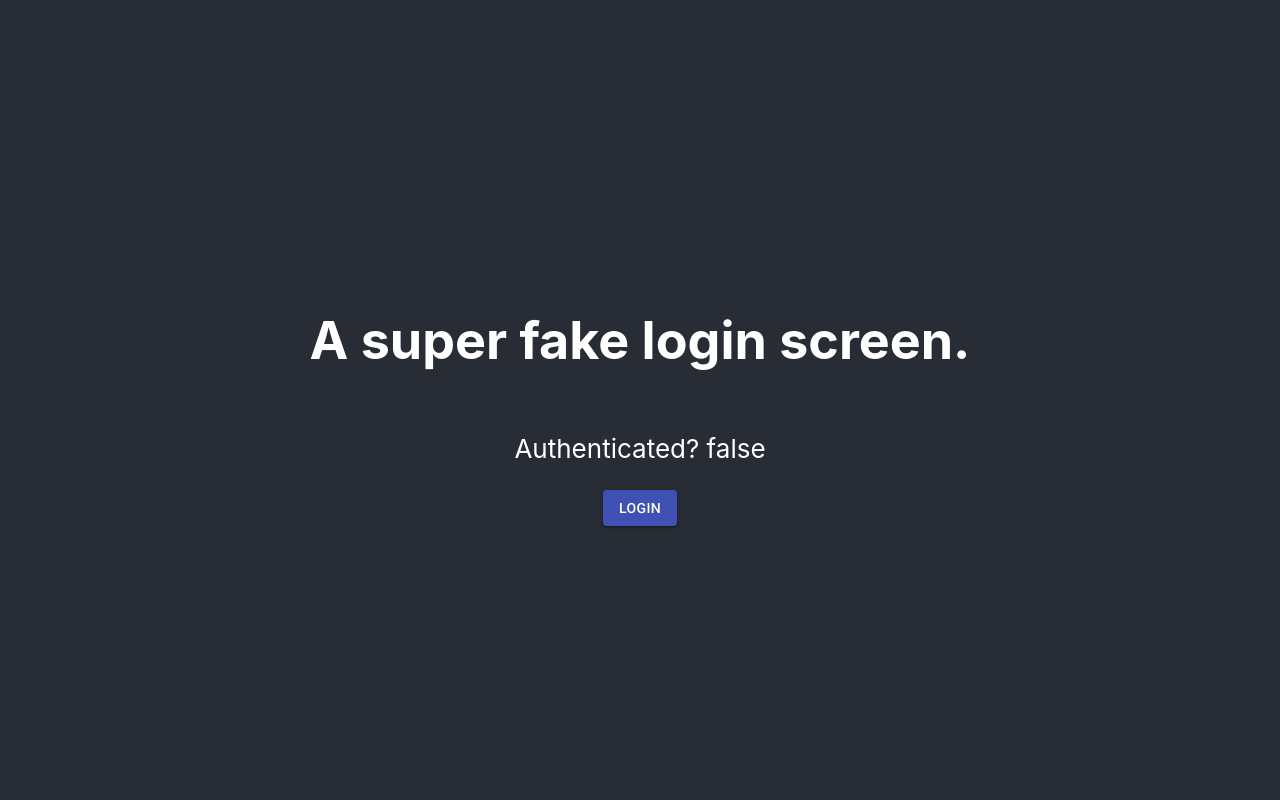
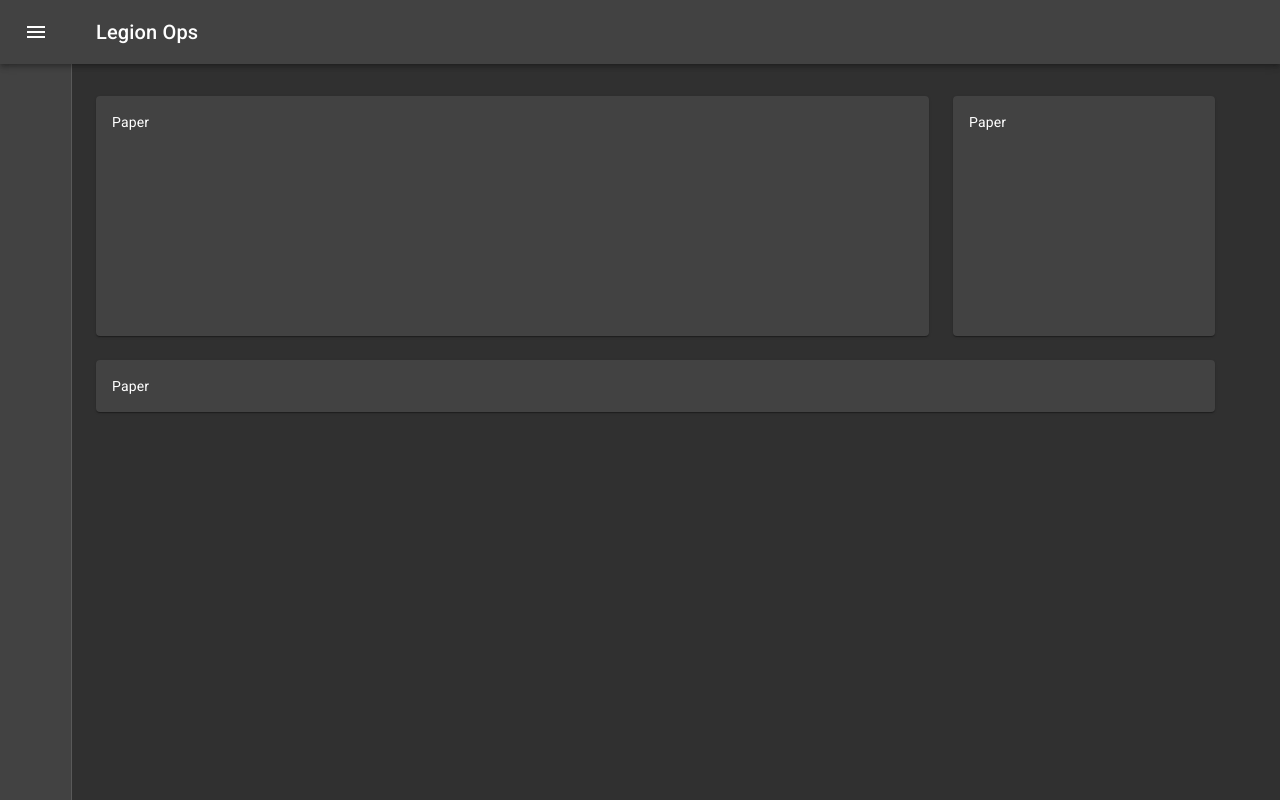
Before and after one commit to StarWarsDev/legion-ops, a React (Create React App) app in the folder client/: page / in a window 1280 px wide. Built offline with nearby package versions, Linux system fonts and the light colour scheme.

Commit message:
Messing around with layout and theme.

```diff
--- a/client/package.json
+++ b/client/package.json
@@ -12,6 +12,7 @@
     "@types/node": "^12.0.0",
     "@types/react": "^16.9.0",
     "@types/react-dom": "^16.9.0",
+    "clsx": "^1.0.4",
     "react": "^16.12.0",
     "react-dom": "^16.12.0",
     "react-scripts": "3.3.0",
@@ -38,6 +39,7 @@
       "last 1 safari version"
     ]
   },
+  "proxy": "http://localhost:5000",
   "devDependencies": {
     "serialize-javascript": "^2.1.1"
   }
--- a/client/src/App.css
+++ /dev/null
@@ -1,38 +0,0 @@
-.App {
-  text-align: center;
-}
-
-.App-logo {
-  height: 40vmin;
-  pointer-events: none;
-}
-
-@media (prefers-reduced-motion: no-preference) {
-  .App-logo {
-    animation: App-logo-spin infinite 20s linear;
-  }
-}
-
-.App-header {
-  background-color: #282c34;
-  min-height: 100vh;
-  display: flex;
-  flex-direction: column;
-  align-items: center;
-  justify-content: center;
-  font-size: calc(10px + 2vmin);
-  color: white;
-}
-
-.App-link {
-  color: #61dafb;
-}
-
-@keyframes App-logo-spin {
-  from {
-    transform: rotate(0deg);
-  }
-  to {
-    transform: rotate(360deg);
-  }
-}
--- a/client/src/App.tsx
+++ b/client/src/App.tsx
@@ -1,28 +1,68 @@
-import React from 'react';
-import { Button } from '@material-ui/core';
-import logo from './logo.svg';
-import './App.css';
-import { useAppStore } from './AppContext';
+import React from "react";
+import clsx from "clsx";
+import { ThemeProvider, makeStyles } from "@material-ui/core/styles";
+import theme from "./theme";
+import { CssBaseline, Container, Grid, Paper } from "@material-ui/core";
+import Header from "./Header";
+
+const useStyles = makeStyles(theme => ({
+  root: {
+    display: "flex"
+  },
+  appBarSpacer: {
+    ...theme.mixins.toolbar
+  },
+  content: {
+    flexGrow: 1,
+    height: "100vh",
+    overflow: "auto"
+  },
+  container: {
+    paddingTop: theme.spacing(4),
+    paddingBottom: theme.spacing(4)
+  },
+  paper: {
+    padding: theme.spacing(2),
+    display: "flex",
+    overflow: "auto",
+    flexDirection: "column"
+  },
+  fixedHeight: {
+    height: 240
+  }
+}));
 
 const App: React.FC = () => {
-  const { state, dispatch } = useAppStore();
+  const classes = useStyles();
+  const fixedHeightPaper = clsx(classes.paper, classes.fixedHeight);
   return (
-    <div className="App">
-      <header className="App-header">
-        <h1>A super fake login screen.</h1>
-        <p>Authenticated? {state.user.authenticated ? "true" : "false"}</p>
-        <Button variant="contained" color="primary" onClick={() => dispatch({
-          type: "authenticated",
-          user: {
-            username: state.user.authenticated ? "" : "heylookafakeusername",
-            authenticated: !state.user.authenticated
-          }
-        })}>
-          {state.user.authenticated ? `Logout: ${state.user.username}` : "Login"}
-        </Button>
-      </header>
-    </div>
+    <ThemeProvider theme={theme}>
+      <div className={classes.root}>
+        <CssBaseline />
+        <Header />
+        <main className={classes.content}>
+          <div className={classes.appBarSpacer} />
+          <Container maxWidth="lg" className={classes.container}>
+            <Grid container spacing={3}>
+              {/* Chart */}
+              <Grid item xs={12} md={8} lg={9}>
+                <Paper className={fixedHeightPaper}>Paper</Paper>
+              </Grid>
+              {/* Recent Deposits */}
+              <Grid item xs={12} md={4} lg={3}>
+                <Paper className={fixedHeightPaper}>Paper</Paper>
+              </Grid>
+              {/* Recent Orders */}
+              <Grid item xs={12}>
+                <Paper className={classes.paper}>Paper</Paper>
+              </Grid>
+            </Grid>
+          </Container>
+        </main>
+        <div>Footer</div>
+      </div>
+    </ThemeProvider>
   );
-}
+};
 
 export default App;
--- /dev/null
+++ b/client/src/Header.tsx
@@ -0,0 +1,149 @@
+import React, { useState } from "react";
+import clsx from "clsx";
+import {
+  AppBar,
+  Toolbar,
+  Typography,
+  makeStyles,
+  IconButton,
+  Drawer
+} from "@material-ui/core";
+import MenuIcon from "@material-ui/icons/Menu";
+import ChevronLeftIcon from "@material-ui/icons/ChevronLeft";
+
+const drawerWidth = 240;
+
+const useStyles = makeStyles(theme => ({
+  toolbar: {
+    paddingRight: 24 // keep right padding when drawer is closed
+  },
+  toolbarIcon: {
+    display: "flex",
+    alignItems: "center",
+    justifyContent: "flex-end",
+    padding: "0 8px",
+    ...theme.mixins.toolbar
+  },
+  appBar: {
+    zIndex: theme.zIndex.drawer + 1,
+    transition: theme.transitions.create(["width", "margin"], {
+      easing: theme.transitions.easing.sharp,
+      duration: theme.transitions.duration.leavingScreen
+    })
+  },
+  appBarShift: {
+    marginLeft: drawerWidth,
+    width: `calc(100% - ${drawerWidth}px)`,
+    transition: theme.transitions.create(["width", "margin"], {
+      easing: theme.transitions.easing.sharp,
+      duration: theme.transitions.duration.enteringScreen
+    })
+  },
+  menuButton: {
+    marginRight: 36
+  },
+  menuButtonHidden: {
+    display: "none"
+  },
+  title: {
+    flexGrow: 1
+  },
+  drawerPaper: {
+    position: "relative",
+    whiteSpace: "nowrap",
+    width: drawerWidth,
+    transition: theme.transitions.create("width", {
+      easing: theme.transitions.easing.sharp,
+      duration: theme.transitions.duration.enteringScreen
+    })
+  },
+  drawerPaperClose: {
+    overflowX: "hidden",
+    transition: theme.transitions.create("width", {
+      easing: theme.transitions.easing.sharp,
+      duration: theme.transitions.duration.leavingScreen
+    }),
+    width: theme.spacing(7),
+    [theme.breakpoints.up("sm")]: {
+      width: theme.spacing(9)
+    }
+  },
+  appBarSpacer: { ...theme.mixins.toolbar },
+  content: {
+    flexGrow: 1,
+    height: "100vh",
+    overflow: "auto"
+  },
+  container: {
+    paddingTop: theme.spacing(4),
+    paddingBottom: theme.spacing(4)
+  },
+  paper: {
+    padding: theme.spacing(2),
+    display: "flex",
+    overflow: "auto",
+    flexDirection: "column"
+  },
+  fixedHeight: {
+    height: 240
+  },
+  buttonProgress: {
+    color: "white",
+    position: "absolute",
+    top: "50%",
+    left: "50%",
+    marginTop: -12,
+    marginLeft: -12
+  },
+  loginWrapper: {
+    margin: theme.spacing(1),
+    position: "relative"
+  }
+}));
+
+interface Props {}
+
+export default function Header(props: Props) {
+  const classes = useStyles();
+  const [open, setOpen] = useState(false);
+  return (
+    <>
+      {/* AppBar */}
+      <AppBar
+        position="absolute"
+        className={clsx(classes.appBar, open && classes.appBarShift)}
+      >
+        <Toolbar>
+          <IconButton
+            edge="start"
+            color="inherit"
+            aria-label="open drawer"
+            onClick={() => setOpen(true)}
+            className={clsx(
+              classes.menuButton,
+              open && classes.menuButtonHidden
+            )}
+          >
+            <MenuIcon />
+          </IconButton>
+          <Typography variant="h6">Legion Ops</Typography>
+        </Toolbar>
+      </AppBar>
+
+      {/* Drawer */}
+      <Drawer
+        variant="permanent"
+        classes={{
+          paper: clsx(classes.drawerPaper, !open && classes.drawerPaperClose)
+        }}
+        open={open}
+      >
+        <div className={classes.toolbarIcon}>
+          <IconButton onClick={() => setOpen(false)}>
+            <ChevronLeftIcon />
+          </IconButton>
+        </div>
+      </Drawer>
+    </>
+  );
+}
--- /dev/null
+++ b/client/src/theme.ts
@@ -0,0 +1,31 @@
+import { createMuiTheme } from "@material-ui/core";
+
+const primary = {
+  main: "#424242",
+  light: "#6d6d6d",
+  dark: "#1b1b1b"
+};
+
+const secondary = {
+  main: "#9c27b0",
+  light: "#d05ce3",
+  dark: "#6a0080"
+};
+
+const theme = createMuiTheme({
+  palette: {
+    type: "dark",
+    primary,
+    secondary
+  },
+  overrides: {
+    MuiAvatar: {
+      colorDefault: {
+        backgroundColor: secondary.main,
+        color: "white"
+      }
+    }
+  }
+});
+
+export default theme;
```
Also changed, not shown: client/src/logo.svg (deleted), 1 other file (tests, documents, lock files or other folders).
